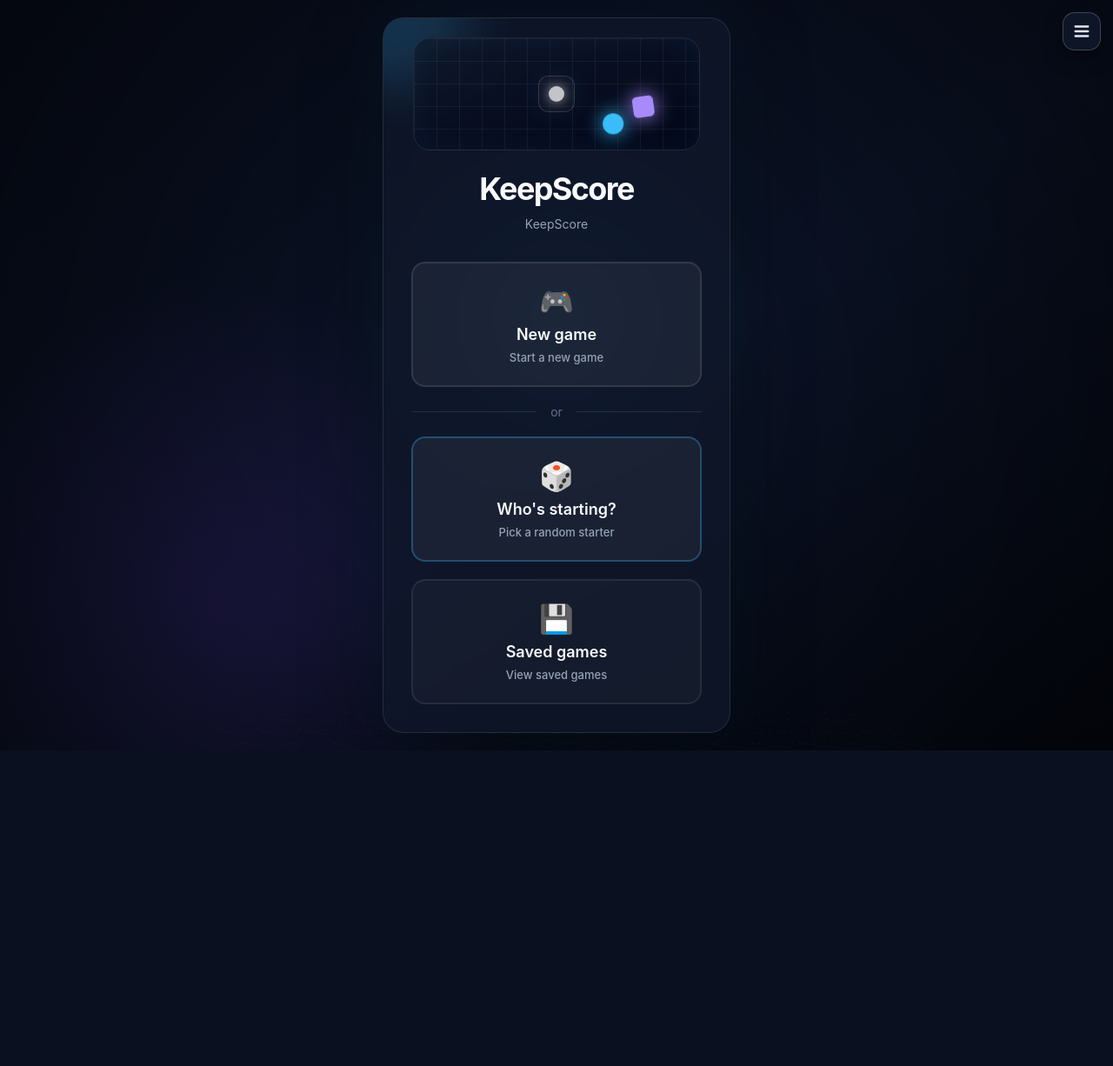
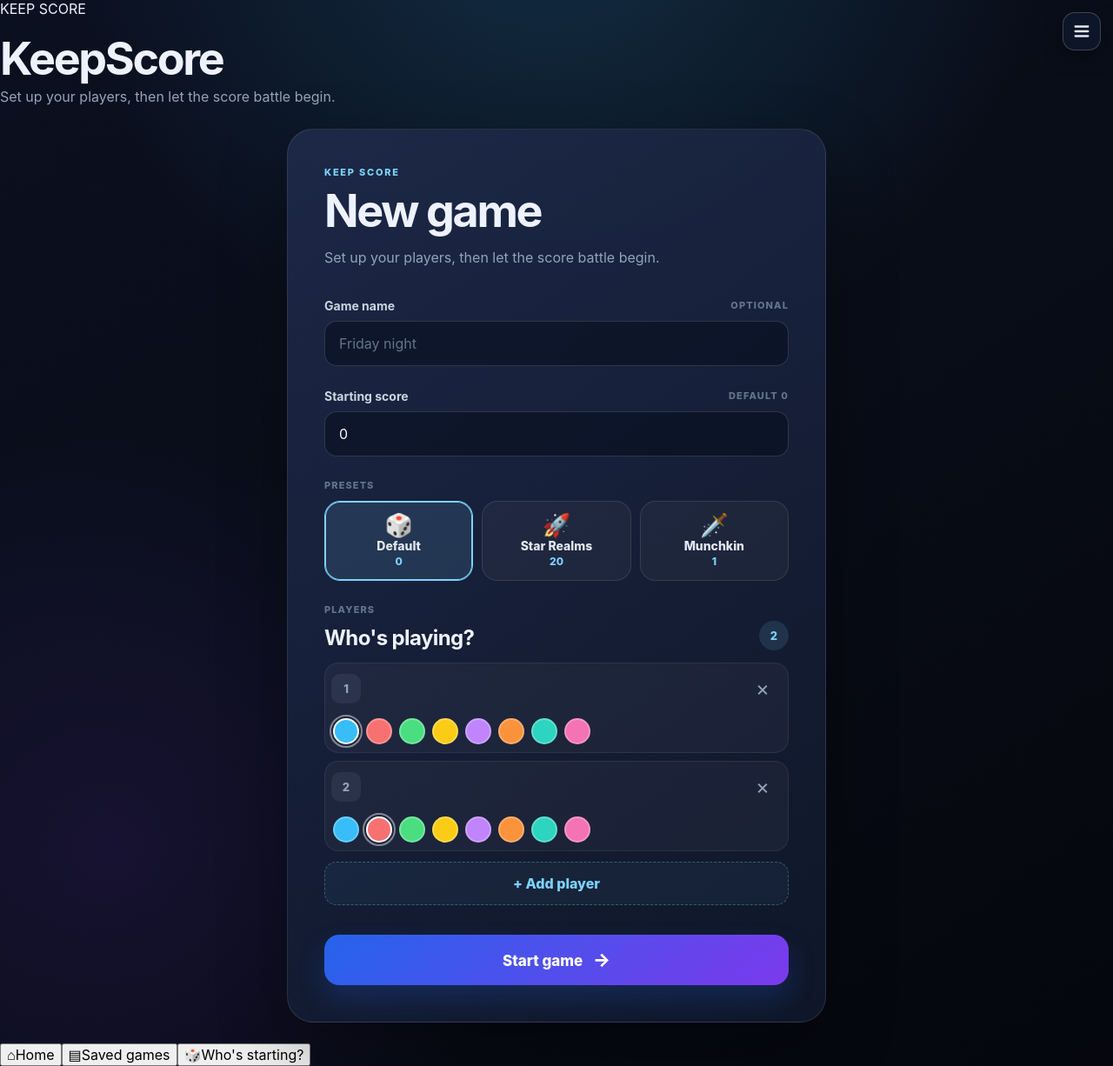
Before and after one commit to flofy/KeepScore, a React (Vite) app: page / in a window 1280 px wide. Shown: the whole page at 87% size. Before the commit the page ends 863 px from the top, so only its background shows below. Built offline with nearby package versions, Linux system fonts and the light colour scheme.

Commit message:
feat: unify home and game setup

```diff
--- a/src/app/route-wrappers.tsx
+++ b/src/app/route-wrappers.tsx
@@ -5,7 +5,6 @@ import type { Game } from "../domain/game/types";
 import { GameSetup } from "../ui/GameSetup";
 import { ChwatziScreenV2 } from "../ui/ChwatziScreenV2";
 import { SavedGames } from "../ui/SavedGames";
-import { StartScreen } from "../ui/StartScreen";
 import { localGameRepository } from "../infrastructure/persistence/gameRepository";
 import { useI18n } from "../ui/i18n";
 import { InstallButton } from "../ui/InstallButton";
@@ -129,12 +128,35 @@ export function RouteShell({
 
 export function StartScreenRoute() {
   const navigate = useNavigate();
+  const { t } = useI18n();
+
   return (
-    <StartScreen
-      onNewGame={() => navigate("/setup")}
-      onChwatzi={() => navigate("/chwatzi")}
-      onSavedGames={() => navigate("/saved")}
-    />
+    <main className="unified-home">
+      <header className="unified-home-header">
+        <div>
+          <p className="unified-home-eyebrow">KEEP SCORE</p>
+          <h1>KeepScore</h1>
+          <p className="muted">{t("setupTagline")}</p>
+        </div>
+      </header>
+      <GameSetup
+        onCreate={(game) => {
+          localGameRepository.save(game);
+          navigate("/game?gameId=" + game.id);
+        }}
+      />
+      <nav className="home-bottom-nav" aria-label={t("home")}>
+        <button className="active" type="button" onClick={() => navigate("/")} aria-current="page">
+          <span aria-hidden="true">⌂</span><span>{t("home")}</span>
+        </button>
+        <button type="button" onClick={() => navigate("/saved")}>
+          <span aria-hidden="true">▤</span><span>{t("savedGames")}</span>
+        </button>
+        <button type="button" onClick={() => navigate("/chwatzi")}>
+          <span aria-hidden="true">🎲</span><span>{t("whoStarts")}</span>
+        </button>
+      </nav>
+    </main>
   );
 }
 
```
